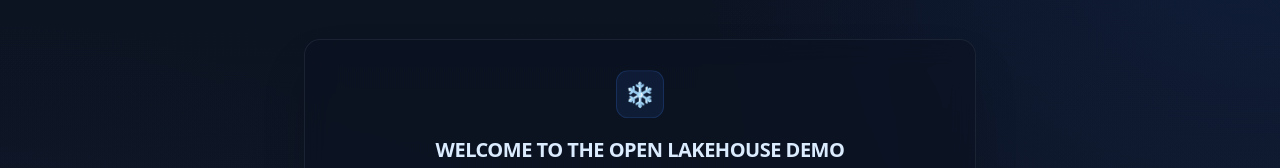
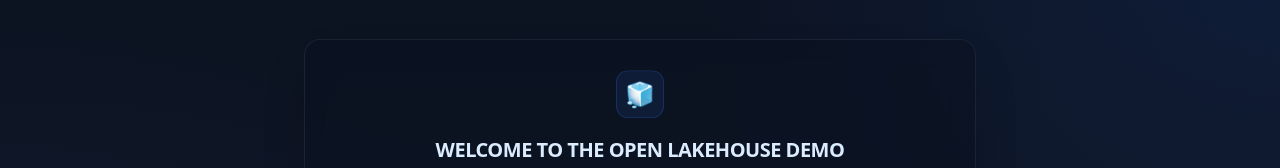
Before and after one commit to Vadoid/open-lakehouse-demo, a Next.js app in the folder webapp/: page / in a window 1280 px wide. Shown: the part 125-293 px from the top of the page. Built offline with nearby package versions, Linux system fonts and the light colour scheme.

Commit message:
fix: swap snowflake emoji for ice cube emoji to avoid Snowflake DWH trademark conflict

```diff
--- a/webapp/components/SetupGuard.tsx
+++ b/webapp/components/SetupGuard.tsx
@@ -31,7 +31,7 @@ export default function SetupGuard({ children }: { children: React.ReactNode })
         <div className="w-full max-w-2xl bg-ink-900/60 border border-ink-700/80 rounded-2xl shadow-2xl p-8 backdrop-blur-md relative z-10 space-y-6">
           <header className="text-center space-y-2">
             <div className="inline-flex items-center justify-center w-12 h-12 rounded-xl bg-ice-500/10 border border-ice-500/20 text-ice-300 text-2xl mb-2 animate-bounce">
-              ❄️
+              🧊
             </div>
             <h1 className="text-xl font-bold tracking-tight text-ice-100 uppercase">
               Welcome to the Open Lakehouse Demo
```
